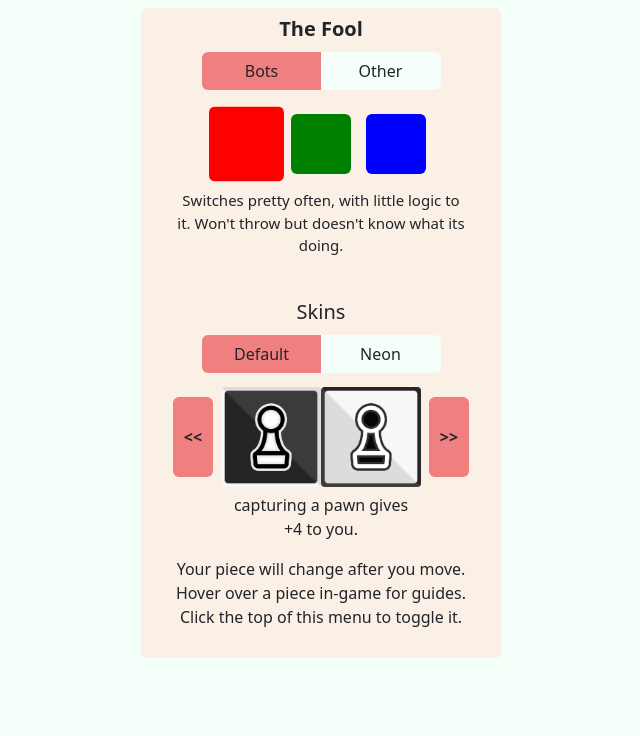
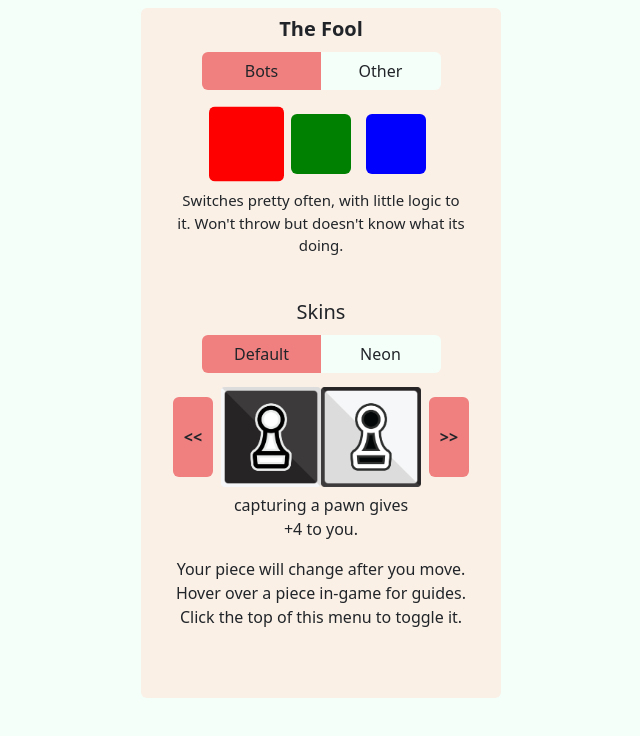
Before and after one commit to jotyot/switch-chess, a React (Vite) app: page / in a window 1280 px wide. Shown: the top 736 px of the page, without its empty margins (319-959 px from the left). Built offline with nearby package versions, Linux system fonts and the light colour scheme.

Commit message:
cleaner ui flip

```diff
--- a/src/App.tsx
+++ b/src/App.tsx
@@ -17,11 +17,20 @@ function App() {
         backgroundColor: "mintcream",
         minHeight: "100vh",
         overflow: "hidden",
+      }}
+    >
+      <div
+        style={{
+          height: "700px",
+          minHeight: "700px",
+          overflow: "hidden",
           userSelect: "none",
         }}
       >
         <OpponentCard
-        onClick={() => setPlay(!play)}
+          onClick={() => {
+            setPlay(!play);
+          }}
           opponent={opponent}
           setOpponent={setOpponent}
           skin={skin}
@@ -31,6 +40,7 @@ function App() {
         />
         {play && <Game opponent={opponent} playerSkinID={skin.id} />}
       </div>
+    </div>
   );
 }
 
--- a/src/components/Menu/OpponentCard.tsx
+++ b/src/components/Menu/OpponentCard.tsx
@@ -33,12 +33,12 @@ function OpponentCard({
   setPiece,
 }: Props) {
   const closeHeight = 40;
-  const openHeight = 650;
+  const openHeight = 690;
 
   const [open, setOpen] = useState(true);
   function toggleGame() {
     setOpen(!open);
-    open ? setTimeout(onClick, 300) : setTimeout(onClick, 50);
+    open ? setTimeout(onClick, 0) : setTimeout(onClick, 500);
   }
 
   const groups = ["Bots", "Other"];
@@ -57,6 +57,7 @@ function OpponentCard({
         transitionProperty: "height, padding-top",
         transitionDuration: ".5s",
         paddingTop: closeHeight / 2 - 14 + "px",
+        overflow: "hidden",
       }}
     >
       <div
@@ -64,13 +65,14 @@ function OpponentCard({
         style={{
           fontSize: "20px",
           fontWeight: "bold",
+          cursor: "pointer",
         }}
         onClick={toggleGame}
       >
         {opponent.name}
       </div>
 
-      {open && (
+      {
         <div>
           <GroupSelect
             groups={groups}
@@ -118,7 +120,7 @@ function OpponentCard({
           <PointsInfo piece={piece} />
           <GameTips />
         </div>
-      )}
+      }
     </div>
   );
 }
```
Lines whose indentation alone changed are shown as unchanged.
